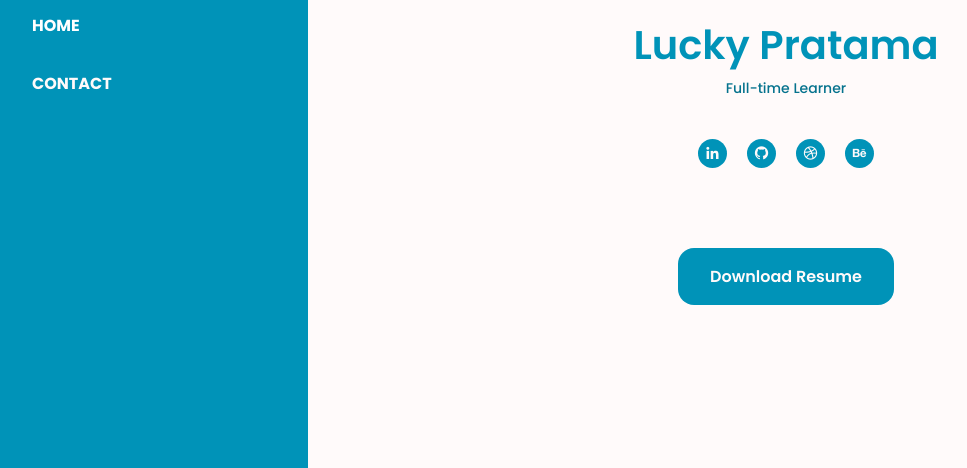
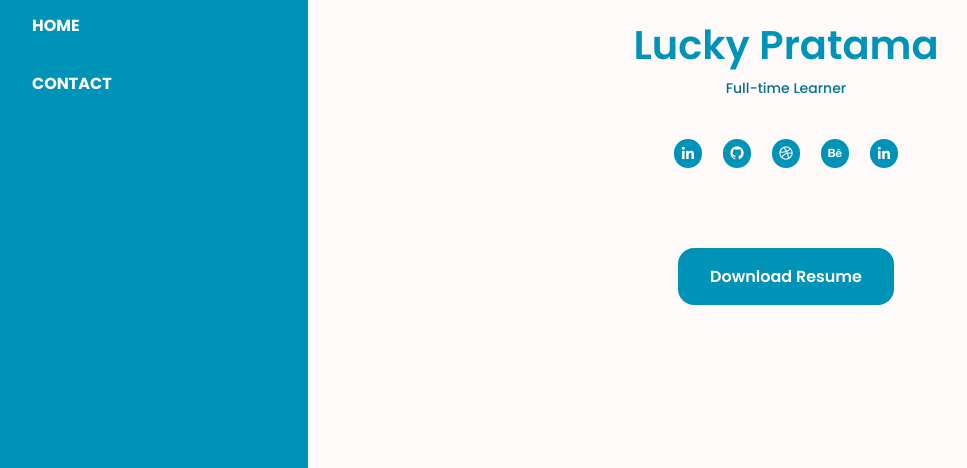
Before and after one commit to luckypratamas/luckypratamas.github.io, a plain HTML site: page index.html in a window 1280 px wide. Shown: the part 329-797 px from the top of the page, without its empty margins (16-983 px from the left). Drawn offline with nearby package versions, Linux system fonts and the light colour scheme.

Commit message:
Menambahkan link Linkedin

```diff
--- a/index.html
+++ b/index.html
@@ -85,6 +85,11 @@
                 href="https://www.behance.net/luckysopyantoro"
                 class="home__social-link"
                 ><i class="bx bxl-behance"></i
+              ></a>
+              <a
+                href="https://www.linkedin.com/in/lucky-sopyantoro-a605a9138/"
+                class="home__social-link"
+                ><i class="bx bxl-linkedin"></i
               ></a>
             </div>
             <a
```
